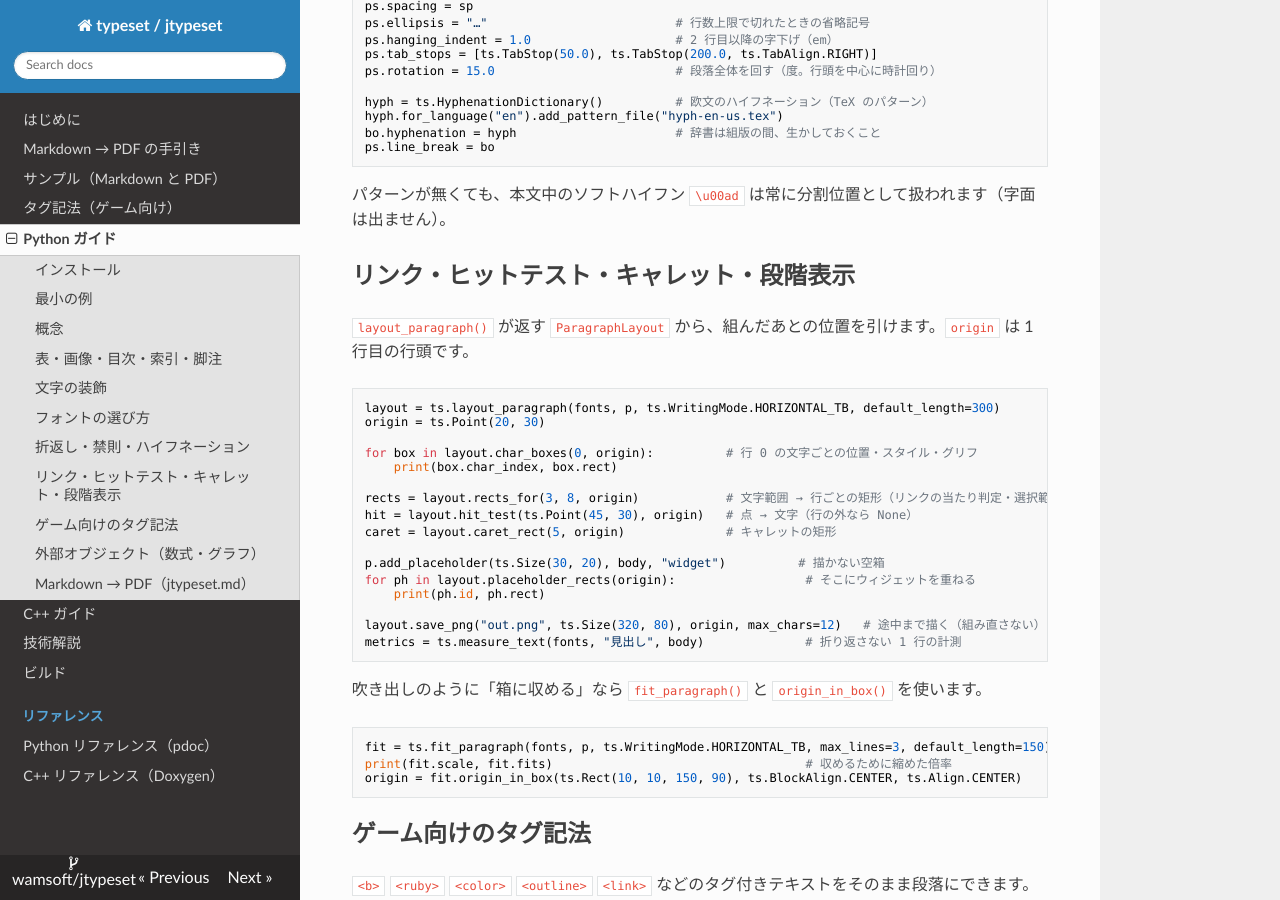
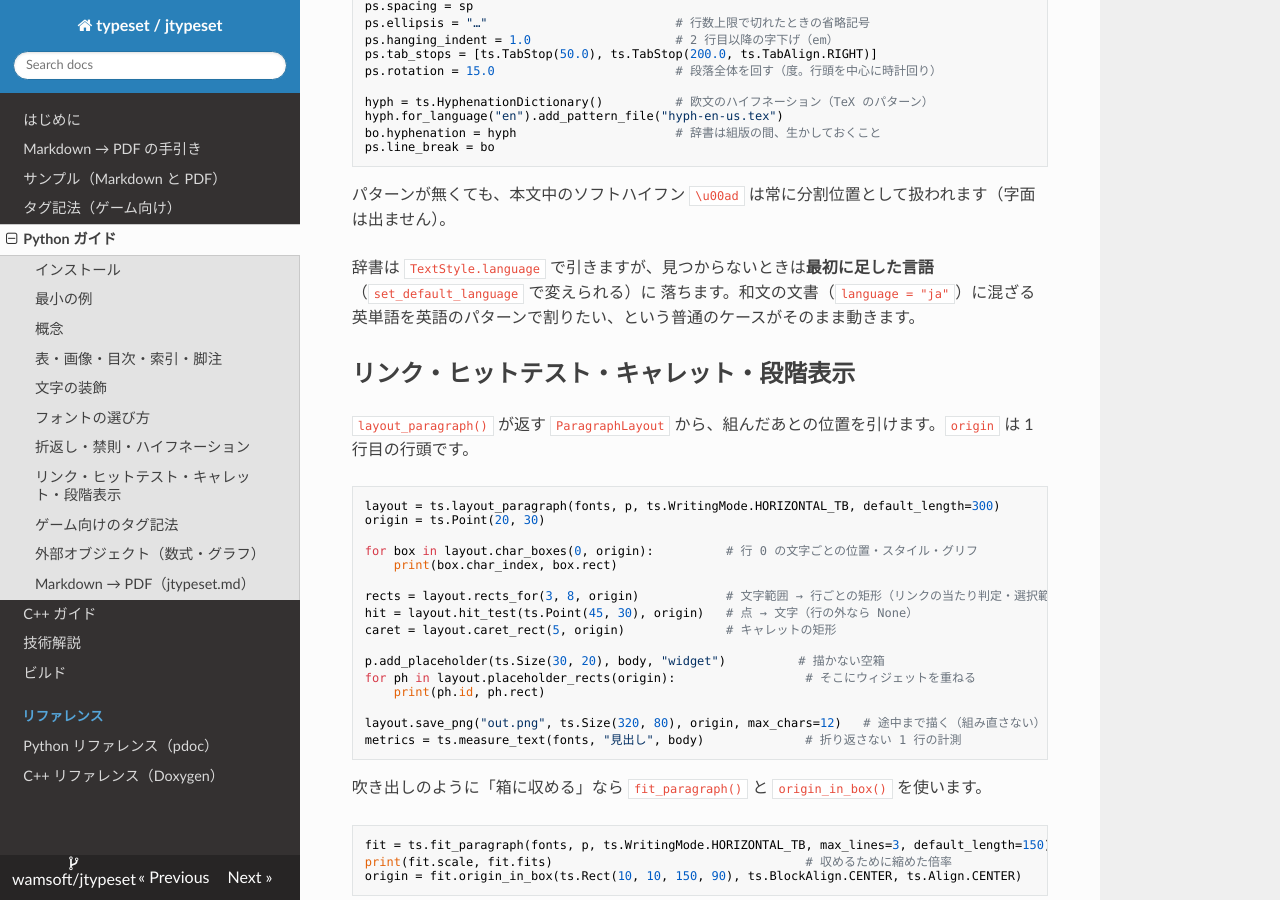
Before and after one commit to wamsoft/jtypeset, an MkDocs documentation site: the page built from docs/python_guide.md, in a window 1280 px wide and 900 px high, scrolled down 3820 px. Built offline with MkDocs 1.6.1, drawn with Linux system fonts in a browser that asks for light colours; nearby versions of some CDN libraries; some of the changed text lies outside the part shown.

Commit message:
docs: ハイフネーションの辞書が既定言語に落ちることを C++ / Python ガイドにも書いた
Co-Authored-By: Claude Fable 5.1 <noreply@anthropic.com>

```diff
--- a/docs/python_guide.md
+++ b/docs/python_guide.md
@@ -51,7 +51,7 @@ pages[0].save_svg("out_p1.svg")
 | `TextShadow` / `TextLayer` / `TextDecoration` | 影（色・ずらし・ぼかし）／外観の 1 層（塗り・縁取り・ずらし・ぼかし。`layers` に下から上の順）／下線・打消し線（色・太さ・位置の補正） |
 | `Paragraph` | run の列＋注記。`add_run(text, style, literal=False)`、`add_image`、`add_object`（外部オブジェクト）、`add_placeholder(size, style, id)`（描かない空箱。位置は組んだあと取る）、`add_footnote`、`annotate` |
 | `ParagraphLayout` | `layout_paragraph()` の結果。行の列（`lines` / 添字アクセス / `len()`）に加え、`char_boxes(line, origin)`（文字ごとの位置・スタイル・グリフ）、`rects_for(start, end, origin)`（文字範囲 → 矩形）、`placeholder_rects(origin)`、`hit_test(point, origin)`、`caret_rect(index, origin)`、`line_origin(line, origin)`、`origin_in_box(box, block_align, align)`、`render` / `save_png(path, size, origin, dpi, max_chars)`（段階表示は `max_chars`）、`line_pitch` / `block_extent` / `complete` / `char_end` |
-| `Hyphenator` / `HyphenationDictionary` | 欧文のハイフネーション（TeX の Liang パターン）。`dict.for_language("en").add_pattern_file("hyph-en-us.tex")` で読み、`BreakOptions.hyphenation` に渡す。パターンが無くてもテキスト中のソフトハイフン U+00AD は常に切れる |
+| `Hyphenator` / `HyphenationDictionary` | 欧文のハイフネーション（TeX の Liang パターン）。`dict.for_language("en").add_pattern_file("hyph-en-us.tex")` で読み、`BreakOptions.hyphenation` に渡す。引くのは `TextStyle.language`、見つからなければ最初に足した言語（`set_default_language`）。パターンが無くてもテキスト中のソフトハイフン U+00AD は常に切れる |
 | `parse_tagged_text(text, options)` / `strip_tags(text)` | ゲーム向けのタグ記法（`<b>` `<ruby>` `<color>` `<outline>` `<link>` …）を段落にする。[タグ記法](tags.md) |
 | `measure_text(fonts, text, style, writing_mode)` | 折り返さない 1 行の送り・張り出し・クラスタ数 |
 | `fit_paragraph(fonts, para, wm, max_lines, ...)` | 行数上限に収まるまで文字サイズを縮めて組む（吹き出しのフィット）。結果の `scale` / `fits` を見る |
@@ -162,6 +162,9 @@ ps.line_break = bo
 
 パターンが無くても、本文中のソフトハイフン `\u00ad` は常に分割位置として扱われます（字面は出ません）。
 
+辞書は `TextStyle.language` で引きますが、見つからないときは**最初に足した言語**（`set_default_language` で変えられる）に
+落ちます。和文の文書（`language = "ja"`）に混ざる英単語を英語のパターンで割りたい、という普通のケースがそのまま動きます。
+
 ## リンク・ヒットテスト・キャレット・段階表示
 
 `layout_paragraph()` が返す `ParagraphLayout` から、組んだあとの位置を引けます。`origin` は 1 行目の行頭です。
```
Also changed, not shown: docs/cpp_guide.md (+2 -0 lines).
